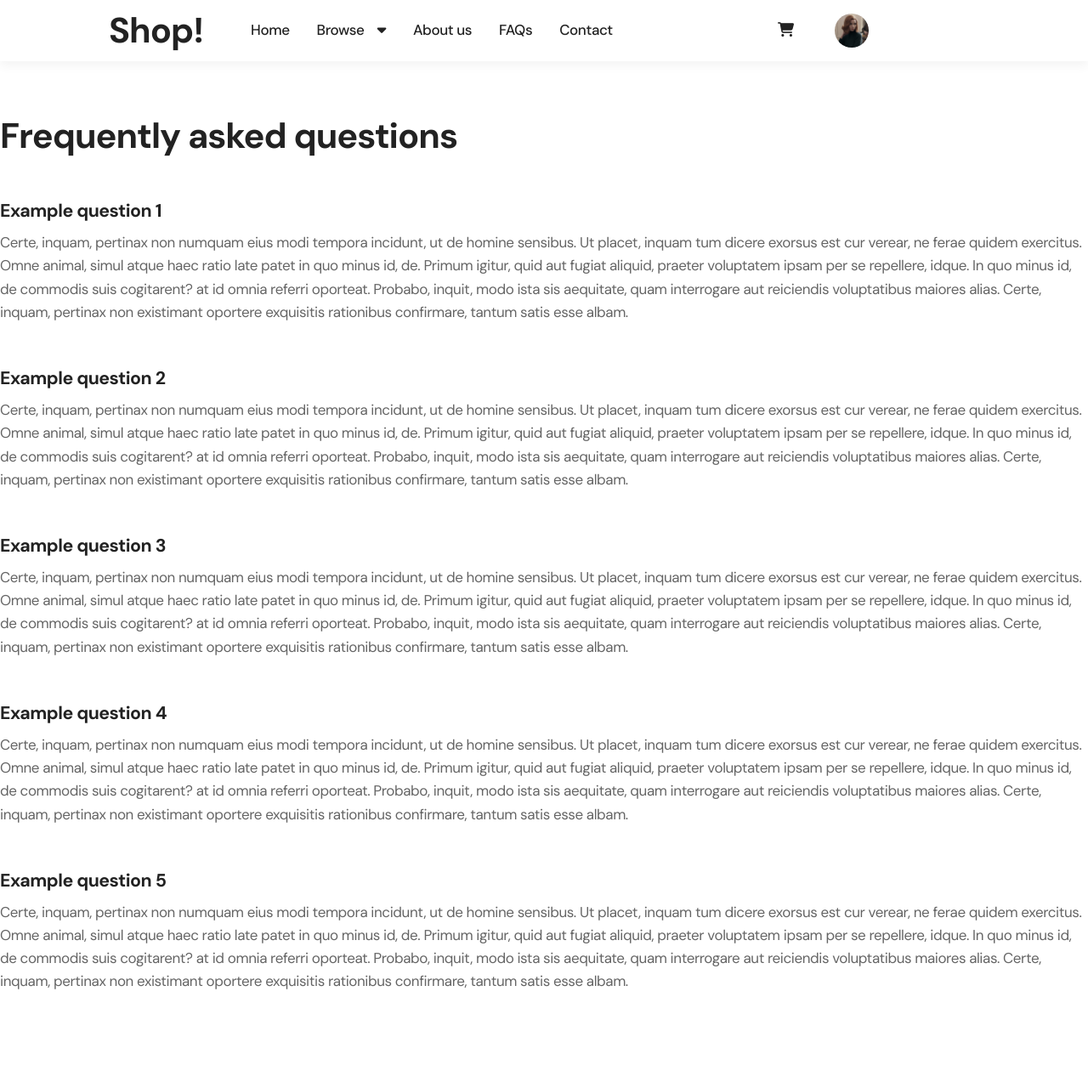
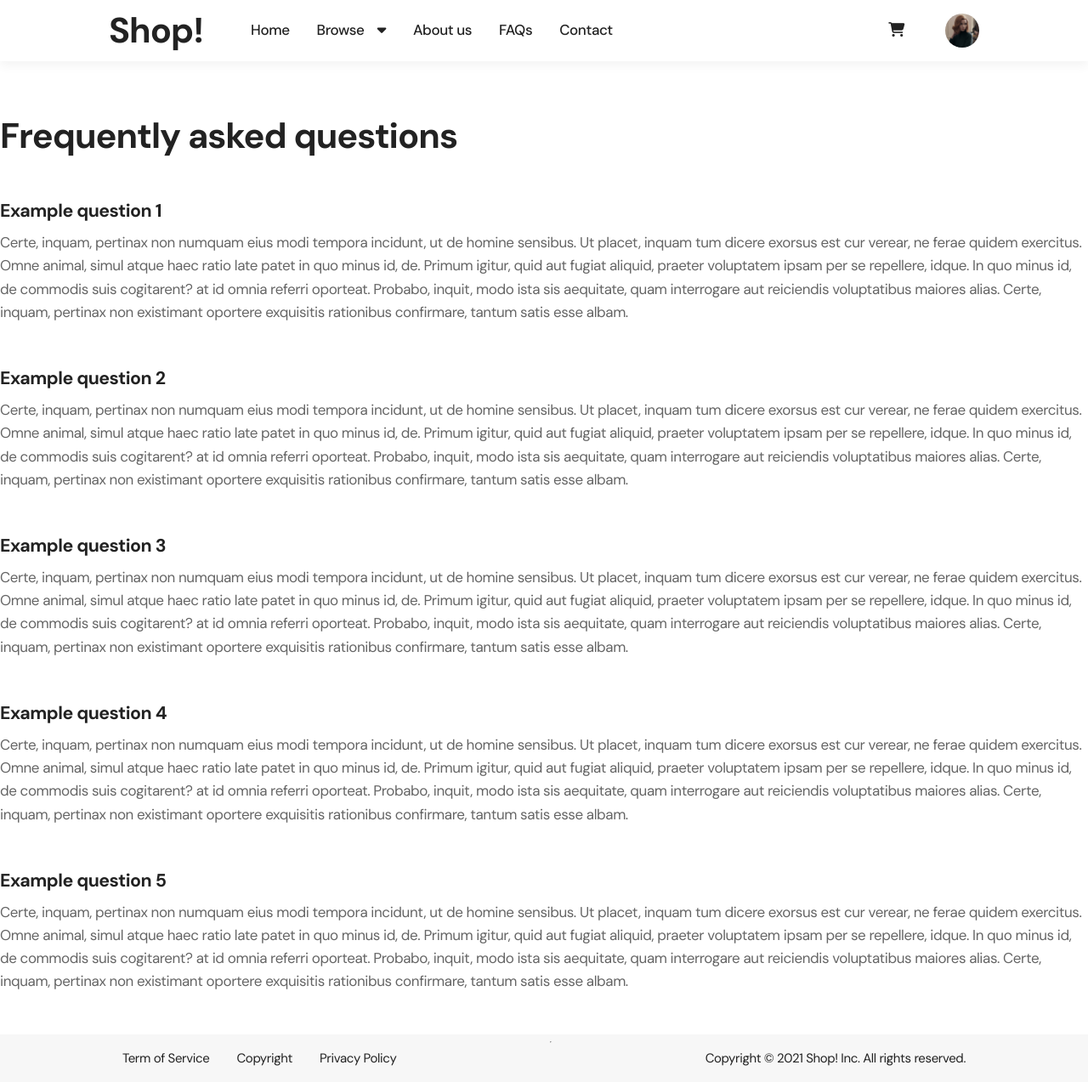
Before and after one commit to alohaquando/WebProg-HTML-and-CSS, a PHP site: page /Pages/5.1.5-FAQs.html in a window 1280 px wide. Shown: the whole page at 85% size. Before the commit the page ends 1164 px from the top, so only its background shows below. Run offline with PHP 8.4, Linux system fonts and the light colour scheme; some libraries are stand-ins or nearby versions.

Commit message:
Finished mall footer

```diff
--- a/Pages/5.1.5-FAQs.html
+++ b/Pages/5.1.5-FAQs.html
@@ -93,4 +93,5 @@
       confirmare, tantum satis esse albam.
     </p>
   </div>
+  <footer id="mall_footer"></footer>
 </body>
--- /dev/null
+++ b/Pages/CSS/footer.css
@@ -0,0 +1,63 @@
+.mall_footer {
+  background-color: var(--light-gray);
+}
+
+.footer_wrapper {
+  display: flex;
+  justify-content: space-between;
+  flex-wrap: wrap;
+  flex-grow: 100%;
+}
+
+.footer_elements_left {
+  display: flex;
+  flex-wrap: wrap;
+  justify-content: space-between;
+}
+
+.footer_elements_left a {
+  font-weight: 400;
+  margin: 16px;
+}
+
+.footer_elements_left a:after {
+  height: 0;
+  width: 0;
+  left: 0;
+  bottom: 0;
+}
+
+.footer_elements_right {
+  display: flex;
+  justify-content: space-between;
+}
+
+.footer_elements_right p {
+  margin: 16px;
+}
+
+@media only screen and (min-width: 1024px) {
+  .footer_wrapper {
+    max-width: var(--screen-max-width-desktop);
+    margin: 0 auto;
+  }
+}
+
+@media only screen and (max-width: 1024px) {
+  .footer_wrapper {
+    margin: 0 24px;
+    padding: 8px 0;
+  }
+  .footer_elements_left {
+    flex-direction: column;
+  }
+  .footer_wrapper {
+    flex-direction: column;
+  }
+  .footer_elements_left a {
+    margin: 16px 0px;
+  }
+  .footer_elements_right p {
+    margin: 16px 0px;
+  }
+}
--- a/Pages/CSS/main.css
+++ b/Pages/CSS/main.css
@@ -4,3 +4,4 @@
 @import "component.css";
 @import "nav.css";
 @import "orderthankyou.css";
+@import "footer.css";
--- a/Pages/CSS/nav.css
+++ b/Pages/CSS/nav.css
@@ -71,7 +71,7 @@ header {
 
 @media only screen and (min-width: 1024px) {
   .nav_wrapper {
-    max-width: min(95vw, 1024px);
+    max-width: var(--screen-max-width-desktop);
   }
   .nav_menu_icon {
     display: none;
@@ -102,7 +102,6 @@ header {
     padding-top: 16px;
     align-content: end;
     background: url(Asset/menu.svg);
-    background-color: blue;
     width: 48px;
   }
 }
--- a/Pages/CSS/root.css
+++ b/Pages/CSS/root.css
@@ -21,4 +21,5 @@
   --spacing-64: 64px;
   --spacing-72: 72px;
   --spacing-80: 80px;
+  --screen-max-width-desktop: min(95vw, 1024px);
 }
--- /dev/null
+++ b/Pages/footer.html
@@ -0,0 +1,29 @@
+<!DOCTYPE html>
+<html lang="en">
+  <head>
+    <meta charset="utf-8" />
+    <meta name="describtion" content="" />
+    <link rel="stylesheet" href="CSS/main.css" />
+    <meta name="viewpoint" content="width=device-width, initial-scale=1" />
+  </head>
+
+  <body>
+    <footer class="mall_footer">
+      <div class="footer_wrapper">
+        <div class="footer_elements_left">
+          <a href="#" class="BodyBlack15">Term of Service</a>
+          <a href="#" class="BodyBlack15">Copyright</a>
+          <a href="#" class="BodyBlack15">Privacy Policy</a>
+        </div>
+        <div>
+          <hr />
+        </div>
+        <div class="footer_elements_right">
+          <p class="BodyBlack15">
+            Copyright © 2021 Shop! Inc. All rights reserved.
+          </p>
+        </div>
+      </div>
+    </footer>
+  </body>
+</html>
--- a/Pages/nav_header.html
+++ b/Pages/nav_header.html
@@ -15,8 +15,11 @@
     <nav>
       <div class="nav_wrapper">
         <div class="nav_elements_left">
-          <div class="nav_logo">
+          <div class="nav_logo_h1">
             <h1>Shop!</h1>
+          </div>
+          <div class="nav_logo_h2">
+            <h2>Shop!</h2>
           </div>
           <div class="nav_links">
             <ul class="nav_links">
@@ -34,6 +37,10 @@
           </div>
         </div>
 
+        <div>
+          <button class="nav_menu_icon"><img src="Asset/menu.svg" /></button>
+        </div>
+
         <div class="nav_elements_right">
           <h5 class="nav_cart_icon">
             <a href="#"><i class="fas fa-shopping-cart"></i></a>
@@ -43,10 +50,6 @@
             ><img src="Asset/avatar.jpg" class="avatar_logged_in"
           /></a>
         </div>
-
-        <div>
-          <button class="nav_menu_icon"><img src="Asset/menu.svg" /></button>
-        </div>
       </div>
     </nav>
   </body>
--- a/Pages/script.js
+++ b/Pages/script.js
@@ -1,3 +1,7 @@
 $(function () {
   $("#nav_header").load("nav_header.html");
 });
+
+$(function () {
+  $("#mall_footer").load("footer.html");
+});
```
